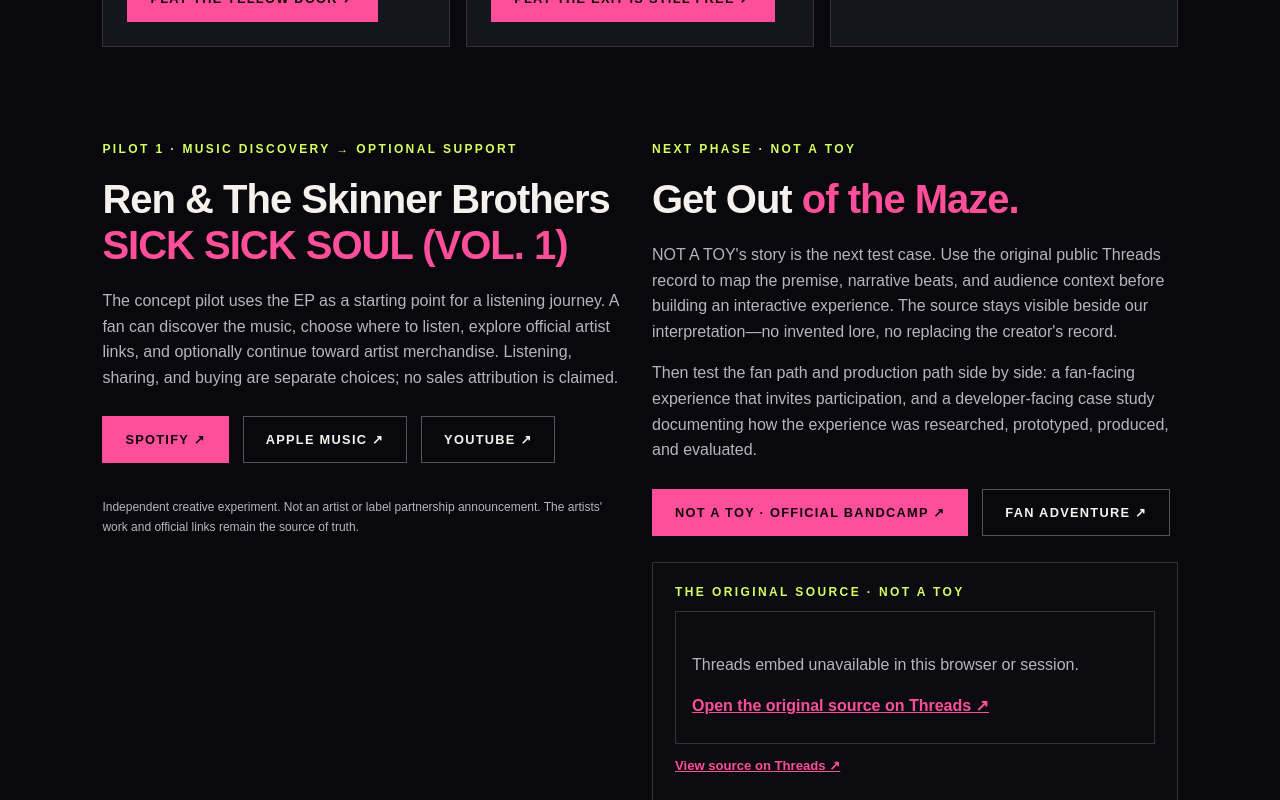
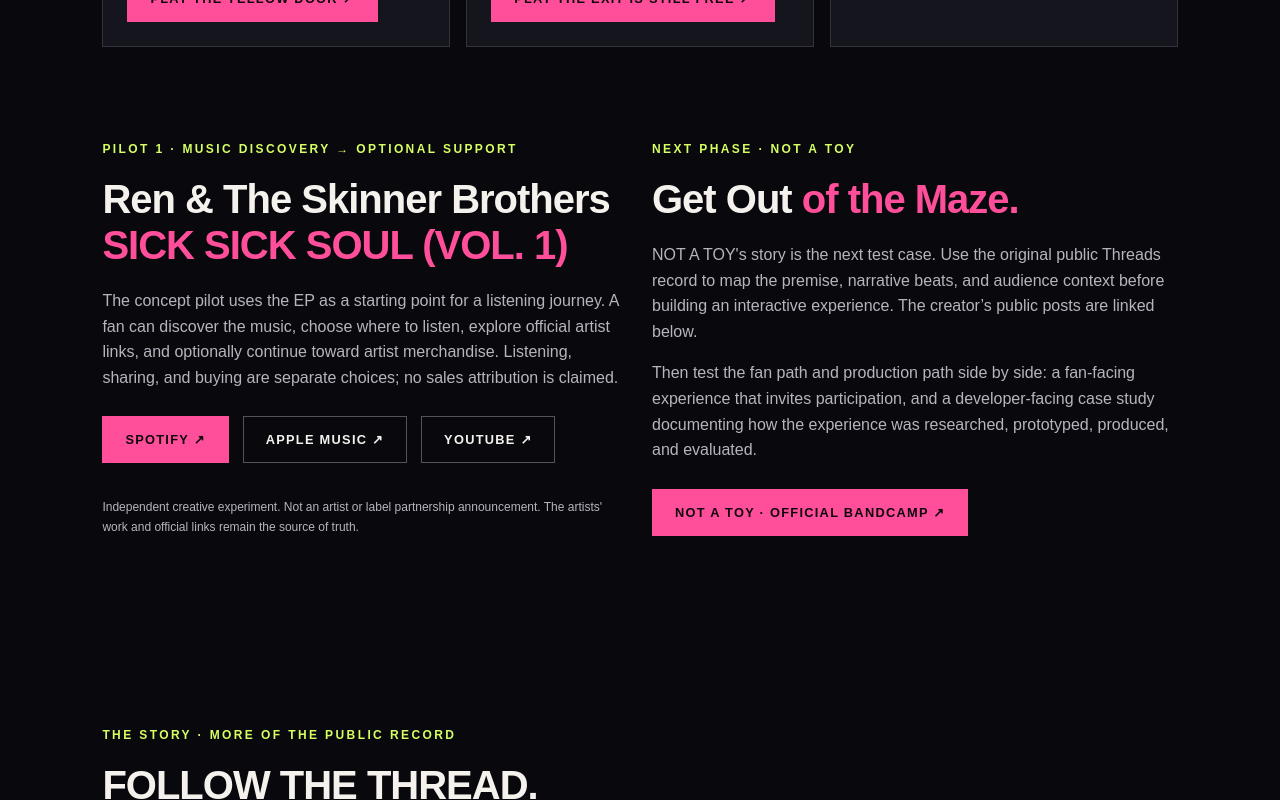
Before and after one commit to Loptr-Lab/pay-it-forward, a Next.js app: page /every-day in a window 1280 px wide. Shown: the part 1260-2060 px from the top of the page. Built offline with nearby package versions, Linux system fonts and the light colour scheme; no server answers.

Commit message:
Remove the Maze embed and redundant Fan Adventure button

```diff
--- a/src/app/every-day/page.tsx
+++ b/src/app/every-day/page.tsx
@@ -1,7 +1,6 @@
 import Link from "next/link";
 import Breadcrumbs from "../components/Breadcrumbs";
 import SiteDirectoryFooter from "../components/SiteDirectoryFooter";
-import ThreadsEmbed from "./ThreadsEmbed";
 
 export default function EveryDayPage() {
   return <main className="experience-page">
@@ -35,7 +34,7 @@ export default function EveryDayPage() {
     </section>
     <div className="adventure-info-row" id="pilots">
       <section className="quest-intro compact-section"><p className="eyebrow">PILOT 1 · MUSIC DISCOVERY → OPTIONAL SUPPORT</p><h2>Ren &amp; The Skinner Brothers<br/><em>SICK SICK SOUL (VOL. 1)</em></h2><p>The concept pilot uses the EP as a starting point for a listening journey. A fan can discover the music, choose where to listen, explore official artist links, and optionally continue toward artist merchandise. Listening, sharing, and buying are separate choices; no sales attribution is claimed.</p><div className="hero-actions"><a className="button primary" href="https://open.spotify.com/album/0ISO7wkMwNnepo80je1udA" target="_blank" rel="noreferrer">SPOTIFY ↗</a><a className="button secondary" href="https://music.apple.com/us/album/sick-sick-soul-vol-1-ep/1847428336" target="_blank" rel="noreferrer">APPLE MUSIC ↗</a><a className="button secondary" href="https://www.youtube.com/playlist?list=PLHbj3Gti2ieMLX14MIy5xvV0GPYMciUvz" target="_blank" rel="noreferrer">YOUTUBE ↗</a></div><p className="disclaimer">Independent creative experiment. Not an artist or label partnership announcement. The artists&apos; work and official links remain the source of truth.</p></section>
-      <section className="quest-intro compact-section"><p className="eyebrow">NEXT PHASE · NOT A TOY</p><h2>Get Out <em>of the Maze.</em></h2><p>NOT A TOY&apos;s story is the next test case. Use the original public Threads record to map the premise, narrative beats, and audience context before building an interactive experience. The source stays visible beside our interpretation—no invented lore, no replacing the creator&apos;s record.</p><p>Then test the fan path and production path side by side: a fan-facing experience that invites participation, and a developer-facing case study documenting how the experience was researched, prototyped, produced, and evaluated.</p><div className="hero-actions"><a className="button primary" href="https://notatoy.bandcamp.com/album/not-a-toy" target="_blank" rel="noreferrer">NOT A TOY · OFFICIAL BANDCAMP ↗</a><Link className="button secondary" href="/adventure/">FAN ADVENTURE ↗</Link></div><aside className="maze-source" aria-label="Original NOT A TOY Threads source"><p className="eyebrow">THE ORIGINAL SOURCE · NOT A TOY</p><ThreadsEmbed url="https://www.threads.com/@notatoy/post/Df45C5rCDpq?xmt=AQG0jD7TGbG-Gk-3sHiCydVmczEg1tXsMZKePx21W0JrCQ" title="NOT A TOY Get Out of the Maze Threads post" /><p className="maze-source-caption">Original public record from the creator. Follow the source; our interactive interpretation is a separate experiment.</p></aside></section>
+      <section className="quest-intro compact-section"><p className="eyebrow">NEXT PHASE · NOT A TOY</p><h2>Get Out <em>of the Maze.</em></h2><p>NOT A TOY&apos;s story is the next test case. Use the original public Threads record to map the premise, narrative beats, and audience context before building an interactive experience. The creator’s public posts are linked below.</p><p>Then test the fan path and production path side by side: a fan-facing experience that invites participation, and a developer-facing case study documenting how the experience was researched, prototyped, produced, and evaluated.</p><div className="hero-actions"><a className="button primary" href="https://notatoy.bandcamp.com/album/not-a-toy" target="_blank" rel="noreferrer">NOT A TOY · OFFICIAL BANDCAMP ↗</a></div></section>
     </div>
     <section className="quest-intro compact-section" aria-labelledby="maze-follow-up"><p className="eyebrow">THE STORY · MORE OF THE PUBLIC RECORD</p><h2 id="maze-follow-up">FOLLOW THE THREAD.</h2><p>These original posts and the reporting below are context—not material we claim as our own. Explore the creator’s posts, then decide what resonates.</p><div className="hero-actions"><a className="button secondary" href="https://www.threads.com/@notatoy/post/Df45iBzAsEk?xmt=AQG0jD7TGbG-Gk-3sHiCydVmczEg1tXsMZKePx21W0JrCQ" target="_blank" rel="noreferrer">“SEND THIS TO YOUR MOTHER” · THREADS ↗</a><a className="button secondary" href="https://edm.com/lifestyle/women-over-40-raving-mental-health-benefits/" target="_blank" rel="noreferrer">RECEIPTS · EDM.COM ↗</a><a className="button secondary" href="https://www.threads.com/@notatoy/post/Df46uW2jyS0?xmt=AQG0jD7TGbG-Gk-3sHiCydVmczEg1tXsMZKePx21W0JrCQ" target="_blank" rel="noreferrer">“FAVORITE SONG?” · THREADS ↗</a></div></section>
     <section className="quest-intro compact-section">
```
